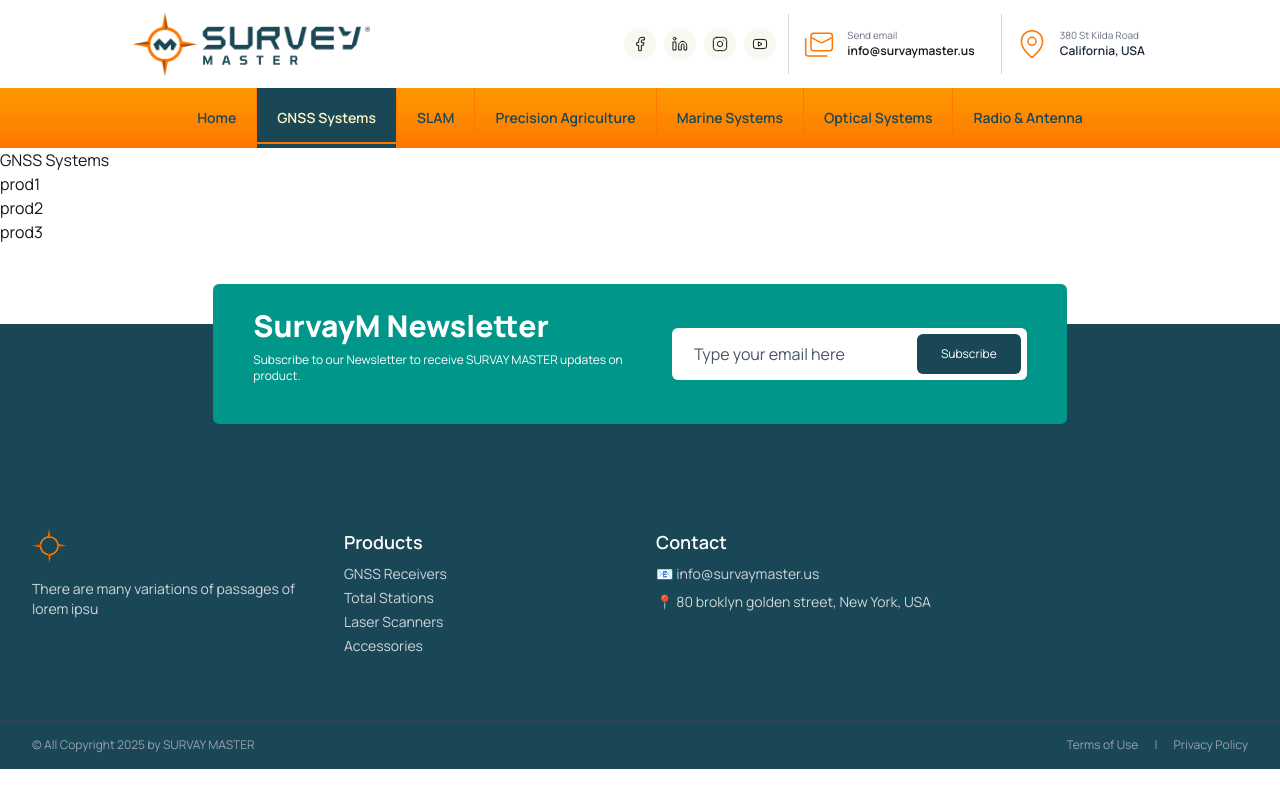
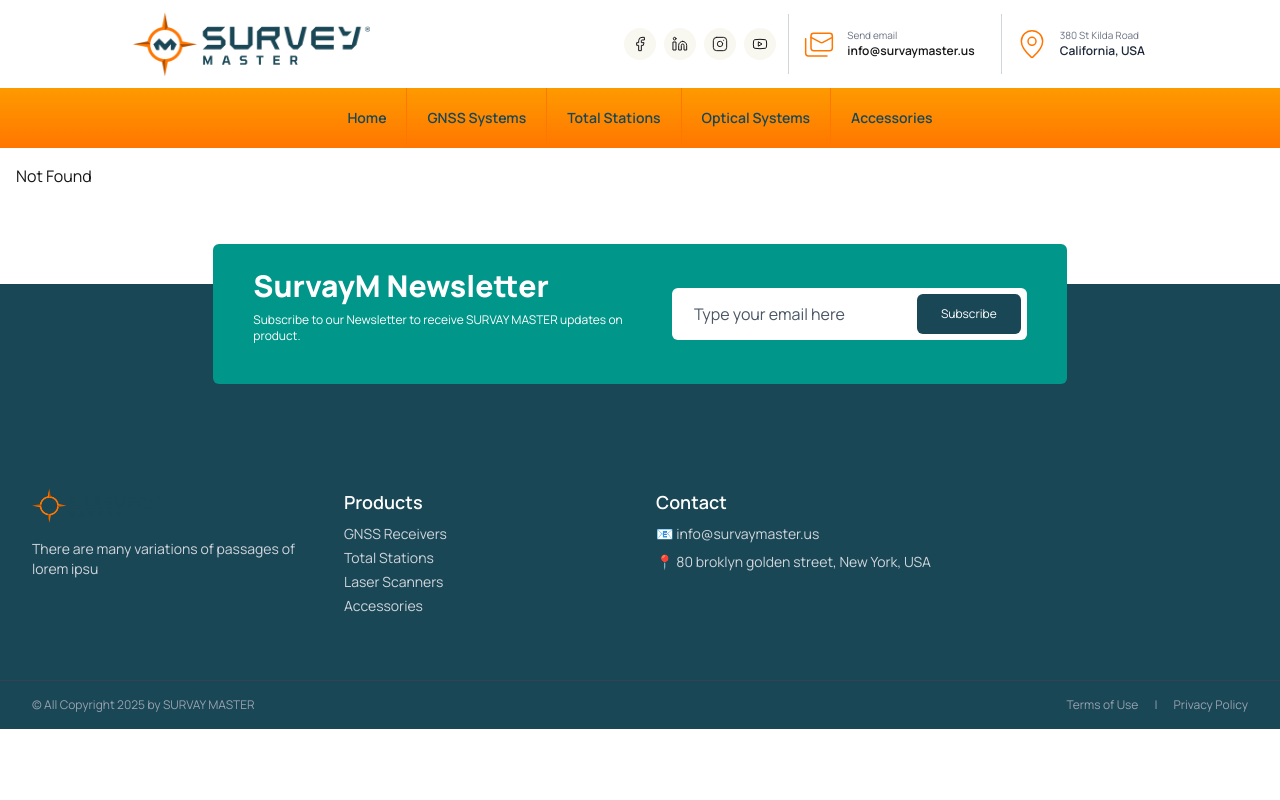
Before and after one commit to surveymaster2030/survey-master-usa, a Next.js app: page /categories/GNSSSysyem in a window 1280 px wide. Built offline with nearby package versions, Linux system fonts and the light colour scheme.

Commit message:
fourth commit

```diff
--- /dev/null
+++ b/app/AnalyticsTracker.js
@@ -0,0 +1,18 @@
+"use client"; // ← مهم جدًا لأنه كومبوننت متصفح
+
+import { useEffect } from "react";
+import { usePathname } from "next/navigation";
+
+export function AnalyticsTracker() {
+  const pathname = usePathname();
+
+  useEffect(() => {
+    if (typeof window.gtag === "function") {
+      window.gtag("config", "G-XXXXXXXXXX", {
+        page_path: pathname,
+      });
+    }
+  }, [pathname]);
+
+  return null;
+}
--- a/app/_components/Navbar.js
+++ b/app/_components/Navbar.js
@@ -1,38 +1,40 @@
 "use client";
 import Link from "next/link";
+
+import { categories } from "@/data/categories";
+
 import { usePathname } from "next/navigation";
 import { useState } from "react";
 import { Menu, X, House } from "lucide-react";
 
-const navLinks = [
-  { name: "Home", link: "/" },
-  { name: "GNSS Systems", link: "/categories/GNSSSysyem" },
-  { name: "SLAM", link: "/categories/SLAM" },
-  // {
-  //   name: "Machine Control Solutions",
-  //   link: "/categories/MachineControlSolutions",
-  // },
-  { name: "Precision Agriculture", link: "/categories/PrecisionAgriculture" },
-  { name: "Marine Systems", link: "/categories/MarineSystems" },
-  { name: "Optical Systems", link: "/categories/OpticalSystems" },
-  { name: "Radio & Antenna", link: "/categories/Radio&Antenna" },
-];
 export default function Navbar() {
   const pathname = usePathname();
   const [isOpen, setIsOpen] = useState(false);
   return (
     <nav className="from-primary text-secondary relative bg-gradient-to-t to-amber-500">
-      {/* ✅ المينيو في الشاشات الكبيرة */}
       <ul className="divide-primary container mx-auto hidden justify-center divide-x lg:flex">
-        {navLinks.map((item) => (
-          <li key={item.name} className="">
+        <li>
+          <Link
+            href="/"
+            className={`group hover:bg-secondary [.active]:bg-secondary relative block h-full w-full cursor-pointer p-5 text-sm font-semibold ${
+              pathname === "/" ? "active" : ""
+            }`}
+          >
+            <span className="transition duration-300 group-hover:text-amber-100 group-[.active]:text-amber-100">
+              Home
+            </span>
+            <span className="bg-primary absolute bottom-1 left-0 h-0.5 w-0 transition-all duration-500 group-hover:w-full group-[.active]:w-full"></span>
+          </Link>
+        </li>
+        {categories.map((category) => (
+          <li key={category.id} className="">
             <Link
               prefetch={true}
-              href={item.link}
-              className={`group hover:bg-secondary [.active]:bg-secondary relative block h-full w-full cursor-pointer p-5 text-sm font-semibold ${pathname === `${item.link}` ? "active" : ""}`}
+              href={`/categories/${category.slug}`}
+              className={`group hover:bg-secondary [.active]:bg-secondary relative block h-full w-full cursor-pointer p-5 text-sm font-semibold ${pathname === `/categories/${category.slug}` ? "active" : ""}`}
             >
               <span className="transition duration-300 group-hover:text-amber-100 group-[.active]:text-amber-100">
-                {item.name}
+                {category.name}
               </span>
               <span className="bg-primary absolute bottom-1 left-0 h-0.5 w-0 transition-all duration-500 group-hover:w-full group-[.active]:w-full"></span>
             </Link>
@@ -62,14 +64,14 @@ export default function Navbar() {
           </button>
         </div>
         <ul className="flex flex-col gap-4 px-6">
-          {navLinks.map((item) => (
-            <li key={item.name}>
+          {categories.map((category) => (
+            <li key={category.id}>
               <Link
-                href={item.link}
+                href={category.slug}
                 className="block rounded px-2 py-2 hover:bg-amber-600"
                 onClick={() => setIsOpen(false)}
               >
-                {item.name}
+                {category.name}
               </Link>
             </li>
           ))}
--- a/app/categories/[slug]/page.js
+++ b/app/categories/[slug]/page.js
@@ -1,4 +1,11 @@
 import { categories } from "@/data/categories";
+import { products } from "@/data/products";
+
+export function generateStaticParams() {
+  return categories.map((category) => ({
+    slug: category.slug,
+  }));
+}
 
 const categoryData = {
   GNSSSysyem: {
@@ -17,20 +24,28 @@ const categoryData = {
 
 export default async function page({ params }) {
   const { slug } = await params;
-  const category = categoryData[slug];
-
-  if (!category) {
-    return <h2>Not Found</h2>;
-  }
+  const category = categories.find((c) => c.slug === slug);
+  if (!category) return <div className="p-4">Not Found</div>;
+  const filteredProducts = products.filter((p) => p.categoryId === category.id);
+  console.log("params.slug:", slug);
+  console.log("category found:", category);
+  console.log("filtered products:", filteredProducts);
 
   return (
     <div>
-      <h1>{category.title}</h1>
-      <ul>
-        {category.products.map((item, index) => (
-          <li key={index}>{item}</li>
+      <h1>{category.name}</h1>
+      <div className="grid grid-cols-2 gap-4">
+        {filteredProducts.map((product) => (
+          <div key={product.id} className="rounded-xl border p-4">
+            <img
+              src={product.image}
+              className="mb-2 h-40 w-full object-cover"
+            />
+            <h2 className="text-lg font-semibold">{product.name}</h2>
+            <p className="text-sm text-gray-500">{product.description}</p>
+          </div>
         ))}
-      </ul>
+      </div>
     </div>
   );
 }
--- a/app/layout.js
+++ b/app/layout.js
@@ -4,25 +4,52 @@ import Navbar from "./_components/Navbar";
 import TopHeader from "./_components/TopHeader";
 import Footer from "./_components/Footer";
 
+import Script from "next/script";
+import { AnalyticsTracker } from "./AnalyticsTracker"; // أو المسار الصحيح
+const GA_MEASUREMENT_ID = "G-9D4B5DME8M";
+
 const manrope = Manrope({
   variable: "--font-Manrope",
   subsets: ["latin"],
 });
-
 export const metadata = {
   title: "Survay Master",
   description: "Generated by create next app",
 };
 
+function sendPageview(url) {
+  window.gtag("config", GA_MEASUREMENT_ID, {
+    page_path: url,
+  });
+}
 export default function RootLayout({ children }) {
   return (
     <html lang="en" className={manrope.className} suppressHydrationWarning>
+      <head>
+        <Script
+          src={`https://www.googletagmanager.com/gtag/js?id=${GA_MEASUREMENT_ID}`}
+          strategy="afterInteractive"
+        />
+        <Script id="ga" strategy="afterInteractive">
+          {`
+            window.dataLayer = window.dataLayer || [];
+            function gtag(){dataLayer.push(arguments);}
+            gtag('js', new Date());
+            gtag('config', '${GA_MEASUREMENT_ID}', {
+              page_path: window.location.pathname,
+            });
+          `}
+        </Script>
+      </head>
       <body>
         <header>
           <TopHeader />
           <Navbar />
         </header>
-        <main>{children}</main>
+        <main>
+          <AnalyticsTracker />
+          {children}
+        </main>
         <Footer />
       </body>
     </html>
--- a/data/categories.js
+++ b/data/categories.js
@@ -1,6 +1,6 @@
 export const categories = [
-  { id: 1, name: "GNSS Systems", slug: "GNSS-Systems" },
-  { id: 2, name: "Total Stations", slug: "Total-Stations" },
-  { id: 3, name: "Optical Systems", slug: "Optical-Systems" },
-  { id: 4, name: "Accessories", slug: "Accessories" },
+  { id: 1, name: "GNSS Systems", slug: "gnss-systems" },
+  { id: 2, name: "Total Stations", slug: "total-stations" },
+  { id: 3, name: "Optical Systems", slug: "optical-systems" },
+  { id: 4, name: "Accessories", slug: "accessories" },
 ];
--- a/data/products.js
+++ b/data/products.js
@@ -11,6 +11,13 @@ export const products = [
     name: "Total Station T500",
     description: "جهاز توتال استيشن متطور.",
     image: "/images/t500.jpg",
+    categoryId: 1,
+  },
+  {
+    id: 102,
+    name: "Total Station T500",
+    description: "جهاز توتال استيشن متطور.",
+    image: "/images/t500.jpg",
     categoryId: 2,
   },
 ];
```
